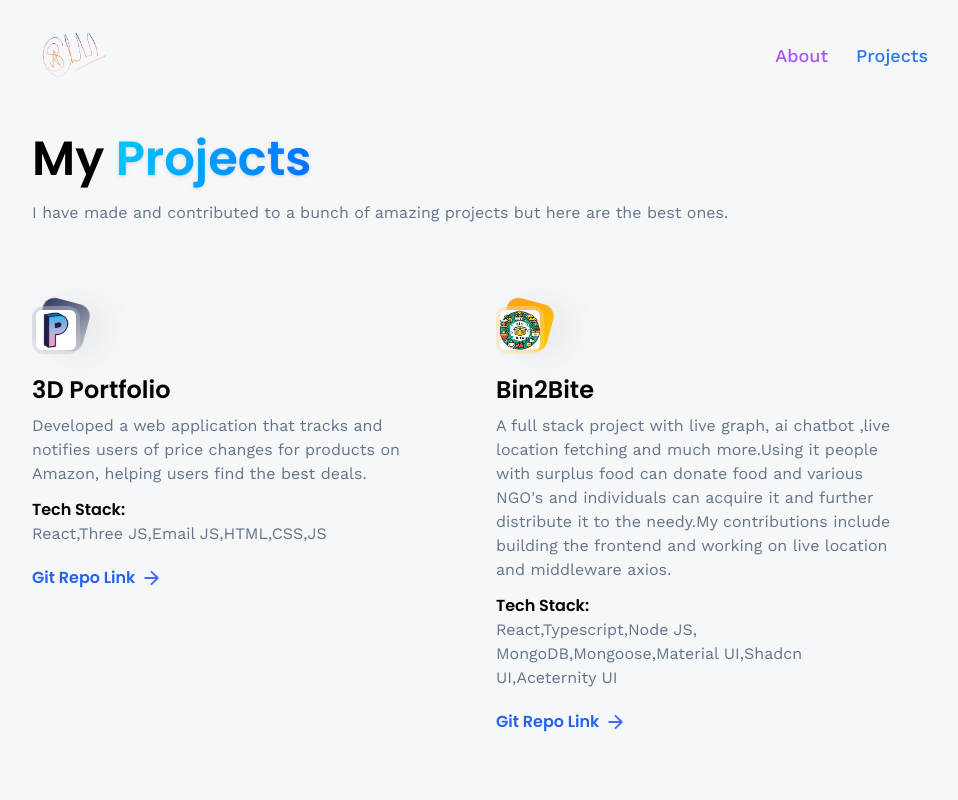
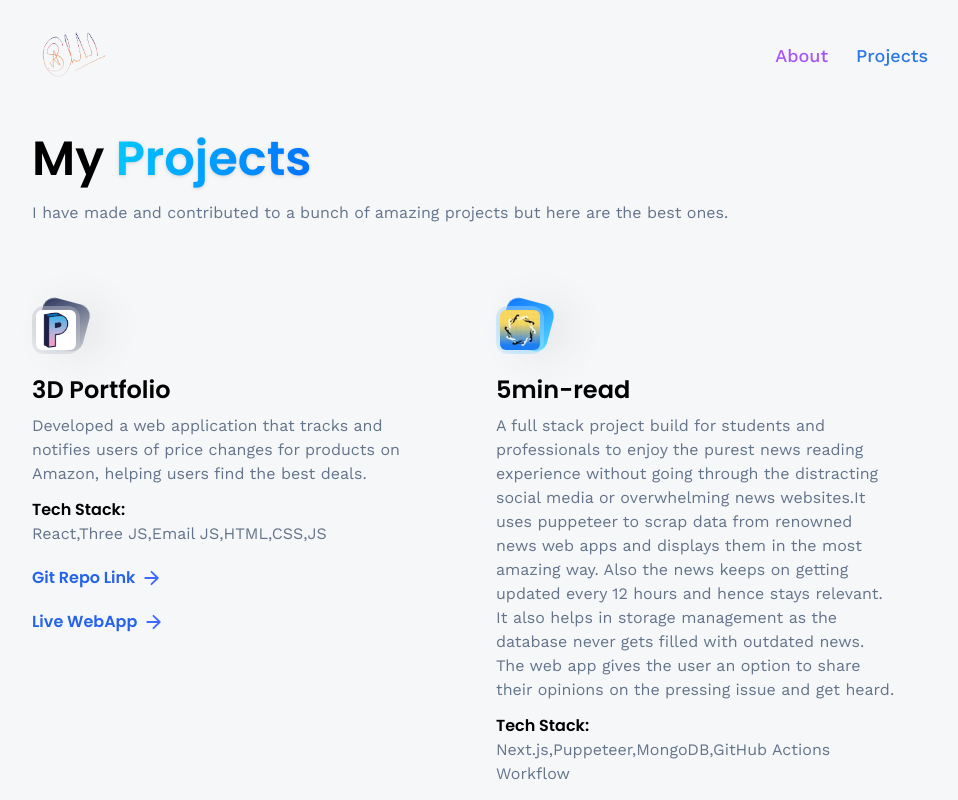
Before and after one commit to chandelankit/portfolio_3d, a React (Vite) app: page /projects in a window 1280 px wide. Shown: the top 800 px of the page, without its empty margins (160-1118 px from the left). Built offline with nearby package versions, Linux system fonts and the light colour scheme.

Commit message:
new project added

```diff
--- a/src/assets/icons/index.js
+++ b/src/assets/icons/index.js
@@ -28,6 +28,7 @@ import soundon from './soundon.png'
 import soundoff from './soundoff.png'
 import signature3dicon from './signature3dicon.jpg'
 import bin2Bite from './bin2Bite.jpg'
+import five_min_logo from './five_min_logo.jpg'
 
 export {
     css,
@@ -59,5 +60,6 @@ export {
     soundon,
     soundoff,
     signature3dicon,
-    bin2Bite
+    bin2Bite,
+    five_min_logo
 }
--- a/src/constants/index.js
+++ b/src/constants/index.js
@@ -25,7 +25,8 @@ import {
     tailwindcss,
     threads,
     typescript,
-    bin2Bite
+    bin2Bite,
+    five_min_logo
 } from "../assets/icons";
 
 export const skills = [
@@ -156,6 +157,17 @@ export const projects = [
         description: 'Developed a web application that tracks and notifies users of price changes for products on Amazon, helping users find the best deals.',
         techStack: 'React,Three JS,Email JS,HTML,CSS,JS',
         gitLink: 'https://github.com/chandelankit/portfolio_3d',
+        liveLink: 'https://portfolio-3d-eta.vercel.app/'
+    },
+    {
+        iconUrl: five_min_logo,
+        theme: 'btn-back-blue',
+        name: '5min-read',
+        description: "A full stack project build for students and professionals to enjoy the purest news reading experience without going through the distracting social media or overwhelming news websites.It uses puppeteer to scrap data from renowned news web apps and displays them in the most amazing way. Also the news keeps on getting updated every 12 hours and hence stays relevant. It also helps in storage management as the database never gets filled with outdated news. The web app gives the user an option to share their opinions on the pressing issue and get heard.",
+        techStack: 'Next.js,Puppeteer,MongoDB,GitHub Actions Workflow',
+        gitLink: 'https://github.com/chandelankit/5minread',
+        liveLink: 'https://5min-read.vercel.app/'
+
     },
     {
         iconUrl: bin2Bite,
@@ -165,7 +177,8 @@ export const projects = [
         techStack: 'React,Typescript,Node JS, MongoDB,Mongoose,Material UI,Shadcn UI,Aceternity UI',
         gitLink: 'https://github.com/devanshgupta08/Hungry',
 
-    }
+    },
+
 ];
 
 export default indexedDB;
--- a/src/pages/Projects.jsx
+++ b/src/pages/Projects.jsx
@@ -59,6 +59,27 @@ const Projects = () => {
                   className='w-4 h-4 object-contain'
                 />
               </div>
+
+              {project.name !== 'Bin2Bite' && (
+  <div className='mt-5 flex items-center gap-2 font-poppins'>
+    <Link
+      to={project.liveLink}
+      target='_blank'
+      rel='noopener noreferrer'
+      className='font-semibold text-blue-600'
+    >
+      Live WebApp
+    </Link>
+    <img
+      src={arrow}
+      alt='arrow'
+      className='w-4 h-4 object-contain'
+    />
+  </div>
+)}
+
+
+
             </div>
           </div>
         ))}
```
Also changed, not shown: src/assets/icons/five_min_logo.jpg (added).
